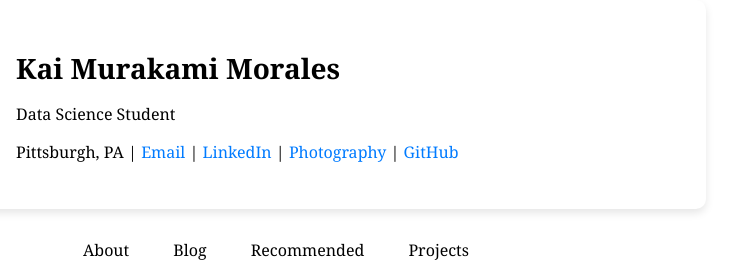
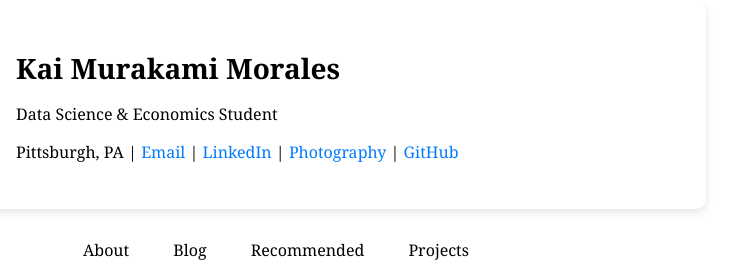
Before and after one commit to p1yte/2ndwebsite, a plain HTML site: page index.html in a window 1280 px wide. Shown: the top 280 px of the page, 364-1099 px from the left. Drawn offline with Linux system fonts and the light colour scheme.

Commit message:
Update index.html

```diff
--- a/index.html
+++ b/index.html
@@ -13,7 +13,7 @@
             <img src="assets/profile.png" alt="Your Profile Picture" class="profile-pic">
             <div class="profile-info">
                 <h1>Kai Murakami Morales</h1>
-                <p>Data Science Student</p>
+                <p>Data Science & Economics Student</p>
                 <p>Pittsburgh, PA | <a href="mailto:kmm476@pitt.edu">Email</a> |
                 <a href="https://linkedin.com/in/kaimorales">LinkedIn</a> |
                 <a href="https://kmurakami.myportfolio.com">Photography</a> |
```
